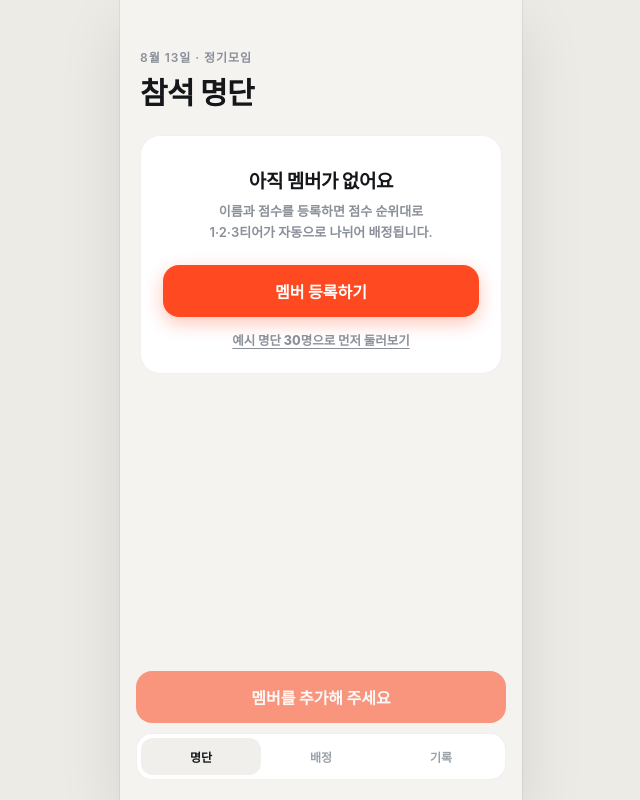
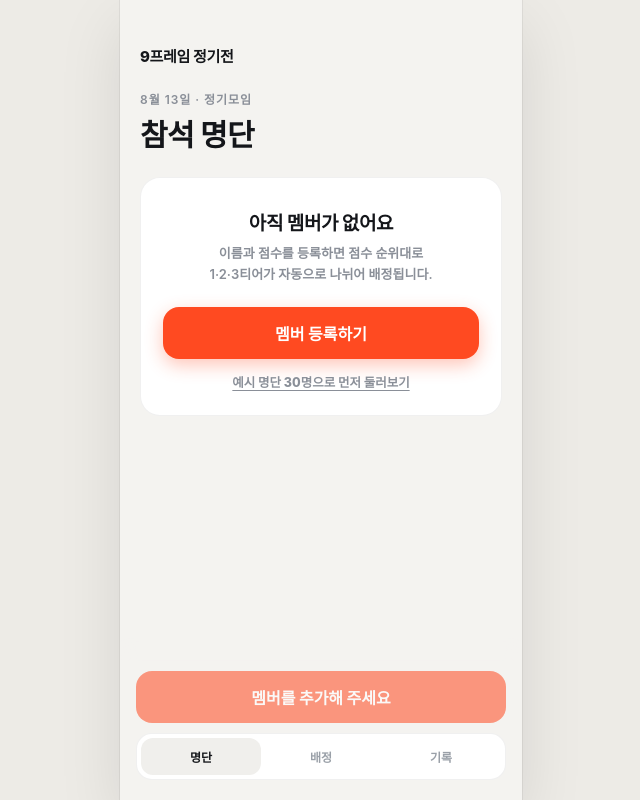
Before and after one commit to leech5151/team-create-9f, a React (Vite) app in the folder app/: page / in a window 1280 px wide. Shown: the whole page, without its empty margins (319-959 px from the left). Built offline with nearby package versions, Linux system fonts and the light colour scheme; a web font is replaced by a local one.

Commit message:
feat: 앱설치 사람추가 정기전표시 등 ui 수정

```diff
--- a/app/index.html
+++ b/app/index.html
@@ -6,7 +6,7 @@
       name="viewport"
       content="width=device-width, initial-scale=1, viewport-fit=cover, maximum-scale=1"
     />
-    <title>레인 랜덤 배정</title>
+    <title>9프레임 정기전</title>
     <meta name="description" content="티어별로 균형 잡힌 볼링 레인을 랜덤 배정하는 앱" />
 
     <!-- Matches the app surface: light chrome normally, dark while LANE BOARD is open. -->
@@ -15,7 +15,7 @@
     <!-- iOS: standalone launch + home-screen icon (Safari ignores the manifest for these). -->
     <meta name="apple-mobile-web-app-capable" content="yes" />
     <meta name="apple-mobile-web-app-status-bar-style" content="default" />
-    <meta name="apple-mobile-web-app-title" content="레인 배정" />
+    <meta name="apple-mobile-web-app-title" content="9프레임" />
     <link rel="apple-touch-icon" href="/apple-touch-icon.png" />
 
     <link rel="icon" type="image/png" sizes="32x32" href="/favicon-32.png" />
--- a/app/src/App.tsx
+++ b/app/src/App.tsx
@@ -1,6 +1,6 @@
 import { useCallback, useEffect, useMemo, useRef, useState } from 'react';
 import { BottomBar } from './components/BottomBar';
-import { InstallBanner } from './components/InstallBanner';
+import { InstallBanner, InstallPill } from './components/InstallBanner';
 import { AddMembersSheet, type MemberDraft } from './components/AddMembersSheet';
 import { MemberSheet, type MemberEdit } from './components/MemberSheet';
 import { RollOverlay } from './components/RollOverlay';
@@ -15,6 +15,8 @@ import { DrawScreen } from './screens/DrawScreen';
 import { ResultScreen } from './screens/ResultScreen';
 import { RosterScreen } from './screens/RosterScreen';
 import type { Lane, Member, Options, Ranked, ResultView, Screen, Tier } from './types';
+
+const APP_TITLE = '9프레임 정기전';
 
 const TOAST_MS = 1800;
 /** Longer, because the user has to notice the undo and reach for it. */
@@ -352,17 +354,29 @@ export default function App() {
     meta?.setAttribute('content', boardMode ? '#0F1115' : '#F4F3F0');
   }, [boardMode]);
 
-  const showInstallBanner =
-    state.screen === 'roster' && (installPrompt.canInstall || installPrompt.showIosHint);
+  // Only on 명단: it is the home screen, and the other screens are mid-task.
+  const showInstall = state.screen === 'roster' && installPrompt.installable;
 
   return (
     <div className="app" data-dark={boardMode}>
       <div className="app__scroll">
-        {showInstallBanner && (
+        <div className="appBar">
+          <div className="appBar__title">{APP_TITLE}</div>
+          {showInstall && installPrompt.collapsed && (
+            <InstallPill
+              onClick={() =>
+                // Chromium can go straight to the dialog; iOS needs the instructions.
+                installPrompt.canPrompt ? void installPrompt.install() : installPrompt.expand()
+              }
+            />
+          )}
+        </div>
+
+        {showInstall && !installPrompt.collapsed && (
           <InstallBanner
-            canInstall={installPrompt.canInstall}
+            canPrompt={installPrompt.canPrompt}
             onInstall={() => void installPrompt.install()}
-            onDismiss={installPrompt.dismiss}
+            onCollapse={installPrompt.collapse}
           />
         )}
 
--- a/app/src/components/InstallBanner.tsx
+++ b/app/src/components/InstallBanner.tsx
@@ -1,11 +1,11 @@
-interface Props {
+interface BannerProps {
   /** true = browser install dialog available, false = iOS manual instructions. */
-  canInstall: boolean;
+  canPrompt: boolean;
   onInstall: () => void;
-  onDismiss: () => void;
+  onCollapse: () => void;
 }
 
-export function InstallBanner({ canInstall, onInstall, onDismiss }: Props) {
+export function InstallBanner({ canPrompt, onInstall, onCollapse }: BannerProps) {
   return (
     <div className="install">
       <div className="install__icon" aria-hidden="true">
@@ -16,19 +16,43 @@ export function InstallBanner({ canInstall, onInstall, onDismiss }: Props) {
       <div className="install__body">
         <div className="install__title">홈 화면에 앱으로 추가</div>
         <div className="install__sub">
-          {canInstall
+          {canPrompt
             ? '전체화면으로 열리고, 오프라인에서도 배정할 수 있어요.'
             : '공유 버튼 → “홈 화면에 추가”를 누르면 앱처럼 열려요.'}
         </div>
       </div>
-      {canInstall && (
+      {canPrompt && (
         <button type="button" className="install__cta" onClick={onInstall}>
           추가
         </button>
       )}
-      <button type="button" className="install__close" onClick={onDismiss} aria-label="닫기">
+      <button
+        type="button"
+        className="install__close"
+        onClick={onCollapse}
+        aria-label="설치 안내 접기"
+        title="접기 — 오른쪽 위 설치 버튼으로 다시 열 수 있어요"
+      >
         ×
       </button>
     </div>
   );
 }
+
+interface PillProps {
+  onClick: () => void;
+}
+
+/** Collapsed form: a persistent entry point so install is never a dead end. */
+export function InstallPill({ onClick }: PillProps) {
+  return (
+    <button type="button" className="installPill" onClick={onClick}>
+      <span className="installPill__icon" aria-hidden="true">
+        <span className="installPill__bar" style={{ background: '#1F5FE0' }} />
+        <span className="installPill__bar" style={{ background: '#0E9D8B' }} />
+        <span className="installPill__bar" style={{ background: '#E0A200' }} />
+      </span>
+      앱 설치
+    </button>
+  );
+}
--- a/app/src/hooks/useInstallPrompt.ts
+++ b/app/src/hooks/useInstallPrompt.ts
@@ -6,11 +6,12 @@ interface BeforeInstallPromptEvent extends Event {
   userChoice: Promise<{ outcome: 'accepted' | 'dismissed' }>;
 }
 
-const DISMISS_KEY = 'bowling-lane-draw/install-dismissed';
+/** Remembers the collapsed/expanded choice — never a permanent dismissal. */
+const COLLAPSED_KEY = 'bowling-lane-draw/install-collapsed';
 
-function readDismissed(): boolean {
+function readCollapsed(): boolean {
   try {
-    return localStorage.getItem(DISMISS_KEY) === '1';
+    return localStorage.getItem(COLLAPSED_KEY) === '1';
   } catch {
     return false;
   }
@@ -23,7 +24,7 @@ function isStandalone(): boolean {
   return (window.navigator as Navigator & { standalone?: boolean }).standalone === true;
 }
 
-function isIos(): boolean {
+function isIosDevice(): boolean {
   if (typeof navigator === 'undefined') return false;
   if (/iphone|ipad|ipod/i.test(navigator.userAgent)) return true;
   // iPadOS reports as Mac; touch points give it away.
@@ -31,7 +32,11 @@ function isIos(): boolean {
 }
 
 /**
- * Drives the "홈 화면에 추가" banner.
+ * Drives the install affordance.
+ *
+ * Collapsing shrinks the banner to a pill rather than hiding it: the entry
+ * point stays available for as long as the app is installable, so it can be
+ * installed on another device or after being removed.
  *
  * Chromium hands us a deferred prompt we can fire on a user gesture. iOS Safari
  * has no such API — installing is a manual Share-sheet step, so there we can
@@ -40,7 +45,7 @@ function isIos(): boolean {
 export function useInstallPrompt() {
   const [deferred, setDeferred] = useState<BeforeInstallPromptEvent | null>(null);
   const [installed, setInstalled] = useState(isStandalone);
-  const [dismissed, setDismissed] = useState(readDismissed);
+  const [collapsed, setCollapsed] = useState(readCollapsed);
 
   useEffect(() => {
     const onBeforeInstall = (e: Event) => {
@@ -65,14 +70,17 @@ export function useInstallPrompt() {
     };
   }, []);
 
-  const dismiss = useCallback(() => {
-    setDismissed(true);
+  const persistCollapsed = (value: boolean) => {
+    setCollapsed(value);
     try {
-      localStorage.setItem(DISMISS_KEY, '1');
+      localStorage.setItem(COLLAPSED_KEY, value ? '1' : '0');
     } catch {
-      // Non-persistent dismissal is still better than nothing.
+      // Non-persistent state is still better than nothing.
     }
-  }, []);
+  };
+
+  const collapse = useCallback(() => persistCollapsed(true), []);
+  const expand = useCallback(() => persistCollapsed(false), []);
 
   /** Resolves to true when the user accepted the browser's install dialog. */
   const install = useCallback(async (): Promise<boolean> => {
@@ -81,23 +89,27 @@ export function useInstallPrompt() {
       await deferred.prompt();
       const { outcome } = await deferred.userChoice;
       setDeferred(null);
-      if (outcome === 'accepted') return true;
-      dismiss();
-      return false;
+      // Declining collapses rather than hides — they may want it later.
+      if (outcome !== 'accepted') persistCollapsed(true);
+      return outcome === 'accepted';
     } catch {
       return false;
     }
-  }, [deferred, dismiss]);
+  }, [deferred]);
 
-  const ios = isIos();
+  const ios = isIosDevice();
 
   return {
-    /** Chromium: we can open the install dialog directly. */
-    canInstall: !installed && !dismissed && deferred !== null,
-    /** iOS: show Share-sheet instructions instead. */
-    showIosHint: !installed && !dismissed && ios && deferred === null,
+    /** Chromium can open the native install dialog right now. */
+    canPrompt: deferred !== null,
+    /** iOS needs Share-sheet instructions instead of a dialog. */
+    isIos: ios,
+    /** Whether any install path exists on this browser. */
+    installable: !installed && (deferred !== null || ios),
     installed,
+    collapsed,
+    collapse,
+    expand,
     install,
-    dismiss,
   };
 }
--- a/app/src/index.css
+++ b/app/src/index.css
@@ -234,6 +234,56 @@ input {
   font-weight: 800;
 }
 
+/* ── App bar — brand title left, install entry point right ─── */
+
+.appBar {
+  display: flex;
+  align-items: center;
+  justify-content: space-between;
+  gap: 10px;
+  min-height: 30px;
+  padding: 0 20px;
+  margin-bottom: 12px;
+}
+
+.appBar__title {
+  font-size: 15px;
+  font-weight: 800;
+  letter-spacing: -0.02em;
+  color: var(--fg);
+  white-space: nowrap;
+  overflow: hidden;
+  text-overflow: ellipsis;
+}
+
+/* Collapsed install form — always reachable while installable. */
+.installPill {
+  display: flex;
+  align-items: center;
+  gap: 7px;
+  padding: 7px 12px 7px 9px;
+  border-radius: 999px;
+  background: #14161a;
+  color: #fff;
+  font-size: 11.5px;
+  font-weight: 800;
+  box-shadow: 0 2px 8px rgba(0, 0, 0, 0.14);
+  animation: riseIn 0.24s ease both;
+}
+
+.installPill__icon {
+  display: flex;
+  align-items: center;
+  gap: 2px;
+  flex: none;
+}
+
+.installPill__bar {
+  width: 3px;
+  height: 11px;
+  border-radius: 2px;
+}
+
 .install__close {
   flex: none;
   width: 22px;
--- a/app/vite.config.ts
+++ b/app/vite.config.ts
@@ -19,8 +19,8 @@ export default defineConfig({
       devOptions: { enabled: true, type: 'module' },
       includeAssets: ['apple-touch-icon.png', 'favicon-32.png'],
       manifest: {
-        name: '볼링 레인 랜덤 배정',
-        short_name: '레인 배정',
+        name: '9프레임 정기전',
+        short_name: '9프레임',
         description: '티어별로 균형 잡힌 볼링 레인을 랜덤 배정하는 앱',
         lang: 'ko',
         dir: 'ltr',
```
